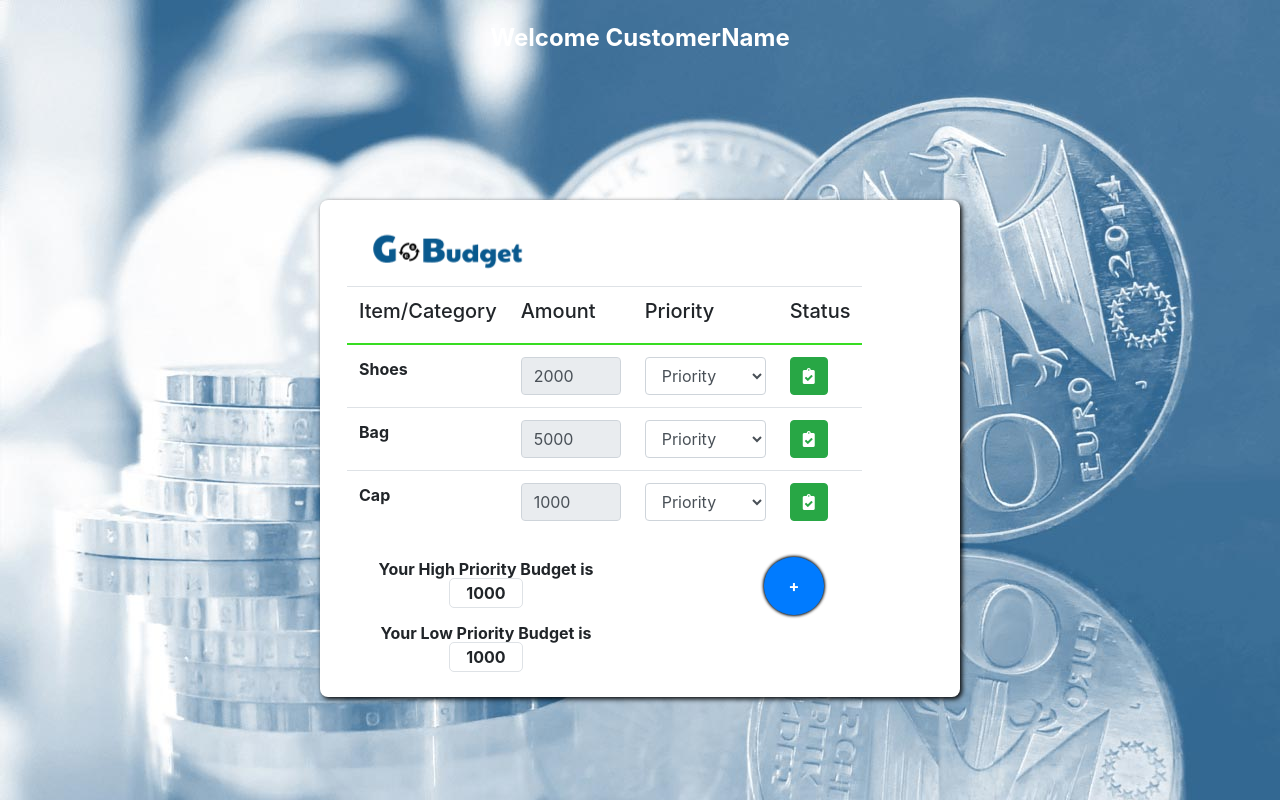
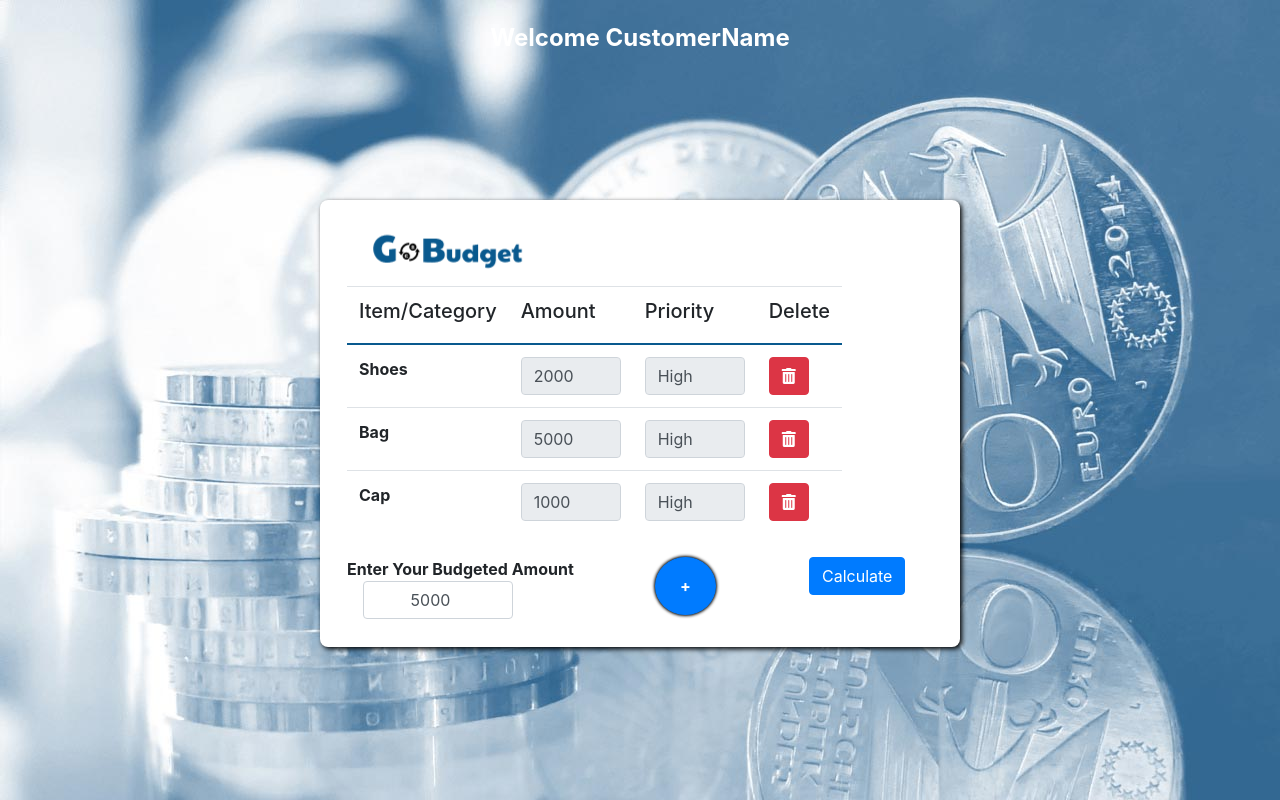
Before and after one commit to hngi/-Team-Britomartis-Budget-App, a PHP site: page /dashboard.html in a window 1280 px wide. Run offline with PHP 8.4, Linux system fonts and the light colour scheme.

Commit message:
Added some new features on the dashboard

```diff
--- a/css/dashboard.css
+++ b/css/dashboard.css
@@ -3,7 +3,7 @@ body {
 }
 
 .table thead th {
-  border-bottom: 2px solid #38dd22;
+  border-bottom: 2px solid #09598e;
 }
 
 .table th,
@@ -17,14 +17,14 @@ body {
 .myControl {
   width: 100px;
 }
+
+.mytotal {
+  width: 150px;
+  margin-left: 1rem;
+}
 .mybutton {
   border-radius: 50%;
   box-shadow: 0px 0px 3px 1px #000000;
-}
-
-.total-money {
-  border: 1px solid #dee2e6;
-  border-radius: 5px;
 }
 
 .mainbody {
@@ -41,8 +41,20 @@ body {
 @media screen and (max-width: 400px) {
   .mainbody {
     position: absolute;
-    top: 15%;
+    top: 10%;
     right: 0;
     left: 0;
   }
+
+  .down-text {
+    text-align: center;
+  }
+
+  .down-text .btn-cal {
+    margin-top: 0.75em;
+  }
+
+  .mytotal {
+    margin-left: 5rem;
+  }
 }
--- a/dashboard.html
+++ b/dashboard.html
@@ -17,7 +17,7 @@
     <section class="mainbody">
       <div class="container my-2">
         <div class="row ">
-          <div class="col-6"><img src="./img/blue_logo.png" alt="" /></div>
+          <div class="col-4"><img src="./img/blue_logo.png" alt="" /></div>
         </div>
       </div>
       <div class="container">
@@ -27,7 +27,7 @@
               <th scope="col"><h5>Item/Category</h5></th>
               <th scope="col"><h5>Amount</h5></th>
               <th scope="col"><h5>Priority</h5></th>
-              <th scope="col"><h5>Status</h5></th>
+              <th scope="col"><h5>Delete</h5></th>
             </tr>
           </thead>
           <tbody>
@@ -44,17 +44,18 @@
                 />
               </td>
               <td>
-                <select name="" id="" class="form-control">
-                  <option value="">Priority</option>
-                  <option value="">Very High</option>
-                  <option value="">High</option>
-                  <option value="">Low</option>
-                  <option value="">Very Low</option>
-                </select>
+                <input
+                  class="form-control myControl"
+                  type="text"
+                  name="priority"
+                  id="priority"
+                  value="High"
+                  readonly
+                />
               </td>
               <td>
-                <button class="btn btn-success">
-                  <i class="fas fa-clipboard-check"></i>
+                <button class="btn btn-danger">
+                  <i class="fas fa-trash-alt"></i>
                 </button>
               </td>
             </tr>
@@ -71,17 +72,18 @@
                 />
               </td>
               <td>
-                <select name="" id="" class="form-control">
-                  <option value="">Priority</option>
-                  <option value="">Very High</option>
-                  <option value="">High</option>
-                  <option value="">Low</option>
-                  <option value="">Very Low</option>
-                </select>
+                <input
+                  class="form-control myControl"
+                  type="text"
+                  name="priority"
+                  id="priority"
+                  value="High"
+                  readonly
+                />
               </td>
               <td>
-                <button class="btn btn-success">
-                  <i class="fas fa-clipboard-check"></i>
+                <button class="btn btn-danger">
+                  <i class="fas fa-trash-alt"></i>
                 </button>
               </td>
             </tr>
@@ -98,38 +100,41 @@
                 />
               </td>
               <td>
-                <select name="" id="" class="form-control">
-                  <option value="">Priority</option>
-                  <option value="">Very High</option>
-                  <option value="">High</option>
-                  <option value="">Low</option>
-                  <option value="">Very Low</option>
-                </select>
+                <input
+                  class="form-control myControl"
+                  type="text"
+                  name="priority"
+                  id="priority"
+                  value="High"
+                  readonly
+                />
               </td>
               <td>
-                <button class="btn btn-success">
-                  <i class="fas fa-clipboard-check"></i>
+                <button class="btn btn-danger">
+                  <i class="fas fa-trash-alt"></i>
                 </button>
               </td>
             </tr>
           </tbody>
         </table>
-        <div class="row text-center mt-4">
-          <div class="col-12 col-md-6">
+        <div class="row mt-4 down-text">
+          <div class="col-sm-12 col-md-6">
             <p>
               <b>
-                Your High Priority Budget is
-                <span class="total-money px-3 py-1">1000</span>
-              </b>
-            </p>
-            <p>
-              <b>
-                Your Low Priority Budget is
-                <span class="total-money px-3 py-1">1000</span>
+                Enter Your Budgeted Amount
+
+                <input
+                  class="form-control mytotal text-center"
+                  type="number"
+                  name="budgetedamount"
+                  id="budgetedamount"
+                  value="5000"
+                />
               </b>
             </p>
           </div>
-          <div class="col-md-6">
+
+          <div class="col-sm-12 col-md-3">
             <button
               class="btn btn-primary p-3 px-4 mybutton"
               data-toggle="modal"
@@ -168,14 +173,13 @@
                           />
                         </div>
                         <div class="form-group">
-                          <input
-                            type="number"
-                            class="form-control"
-                            name="amount"
-                            id="amount"
-                            placeholder="Enter Amount"
-                            required
-                          />
+                          <select name="" id="" class="form-control">
+                            <option value="">Priority</option>
+                            <option value="">Very High</option>
+                            <option value="">High</option>
+                            <option value="">Low</option>
+                            <option value="">Very Low</option>
+                          </select>
                         </div>
                         <button class="btn btn-primary">
                           Enter
@@ -186,6 +190,9 @@
                 </div>
               </div>
             </div>
+          </div>
+          <div class="col-sm-12 col-md-3">
+            <button class="btn btn-primary btn-cal">Calculate</button>
           </div>
         </div>
       </div>
```
